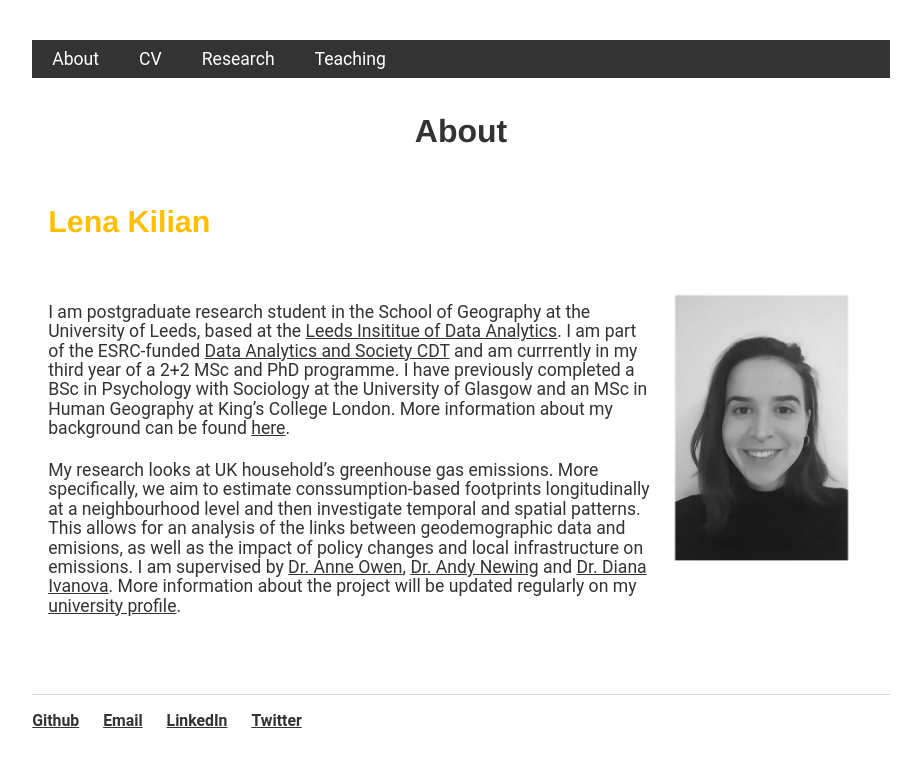
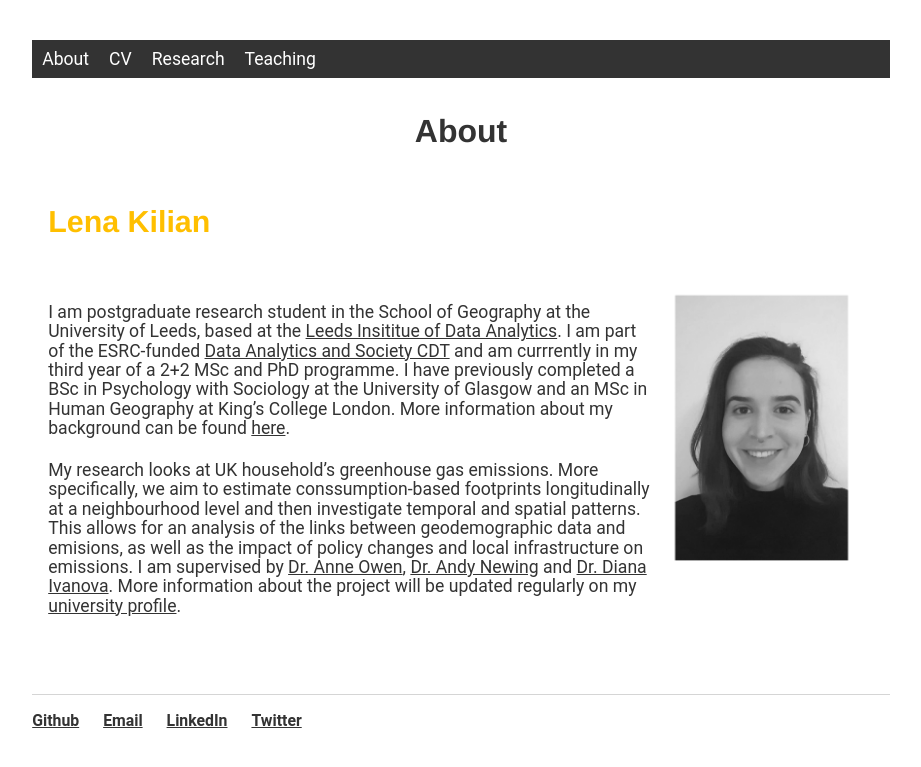
Before and after one commit to lena-kilian/lena-kilian.github.io, a Jekyll site: the page built from index.md, in a window 1280 px wide. Shown: the top 767 px of the page, without its empty margins (179-1100 px from the left). Built offline with Jekyll 4.4.1, drawn with Linux system fonts in a browser that asks for light colours; our own code applies the rules of GitHub Pages for plain Markdown files.

Commit message:
Update main.css

```diff
--- a/css/main.css
+++ b/css/main.css
@@ -18,7 +18,7 @@ body {
   font-size: 1.1em;
   color: #ffffff;
   text-align: center;
-  padding: 9px 20px 9px;
+  padding: 9px 10px 9px 10px;
   text-decoration: none;
 }
 
```
